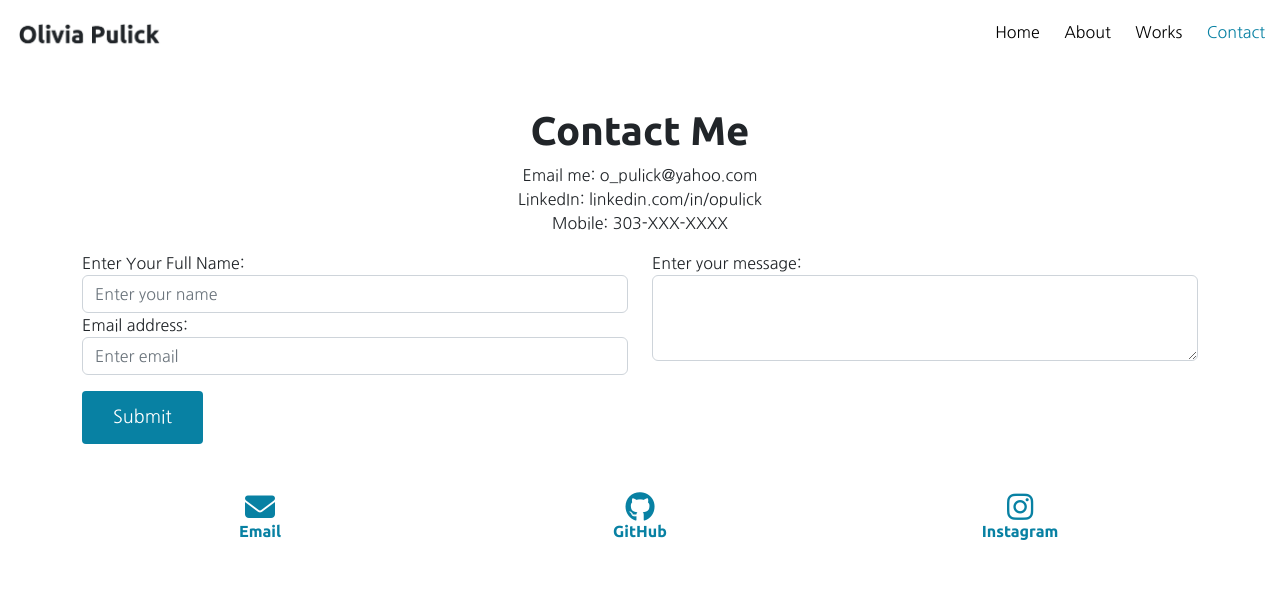
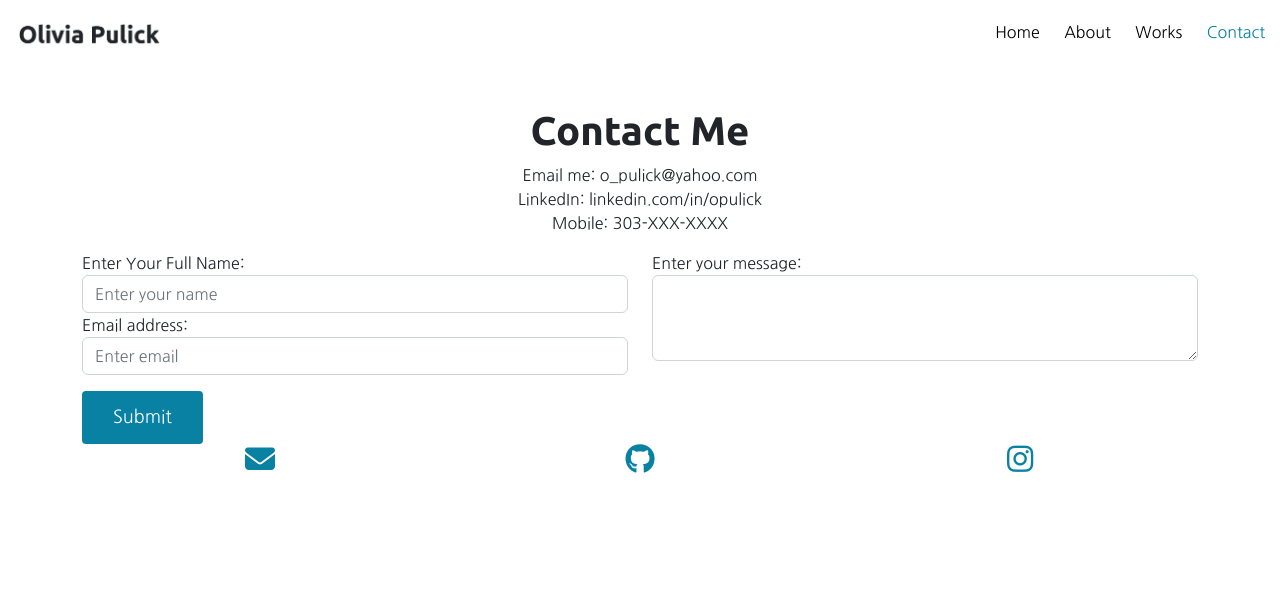
Before and after one commit to orpulick/Portfolio-project, a plain HTML site: page contact.html in a window 1280 px wide. Drawn offline with nearby package versions, Linux system fonts and the light colour scheme.

Commit message:
Added footer to all pages

```diff
--- a/contact.html
+++ b/contact.html
@@ -89,18 +89,21 @@
         </div>
       </form>
       <footer>
-        <div class="row mt-5">
-          <div class="col">
+        <div class="row">
+          <div class="col mb-4">
+            <a href="mailto:o_pulick@yahoo.com" class="social-links">
             <i class="fa-solid fa-envelope footer-icons"></i>
-            <h6 class="text-center footer">Email</h6>
+            </a>
           </div>
-          <div class="col">
-            <i class="fa-brands fa-github footer-icons"></i>
-            <h6 class="text-center footer">GitHub</h6>
+          <div class="col mb-4">
+            <a href="https://github.com/orpulick" class="social-links">
+            <i class="fa-brands fa-github footer-icons "></i>
+            </a>
           </div>
-          <div class="col">
+          <div class="col mb-4">
+            <a href="https://www.instagram.com/olivia_rose.95/" class="social-links">
             <i class="fa-brands fa-instagram footer-icons"></i>
-            <h6 class="text-center footer">Instagram</h6>
+            </a>
           </div>
         </div>
       </footer>
```
Also changed, not shown: about.html (+10 -7 lines), work.html (+10 -7 lines).
